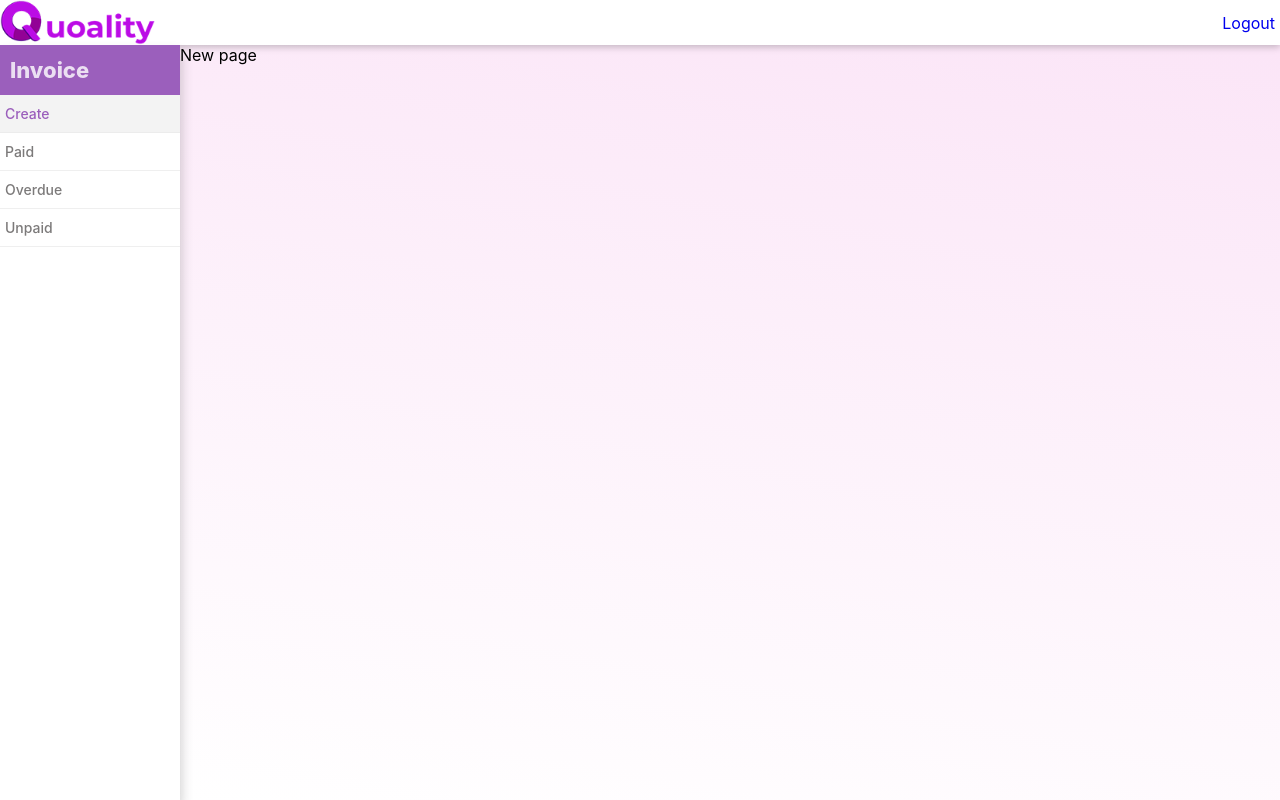
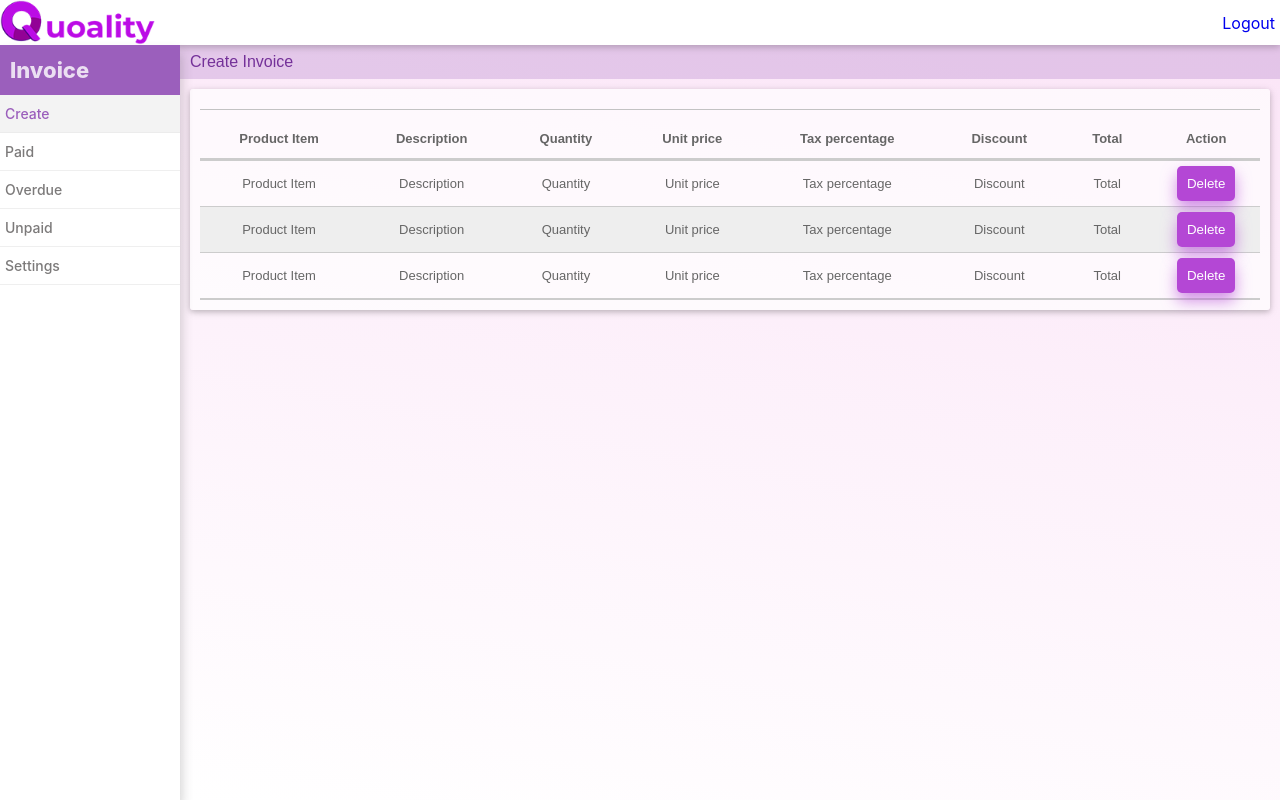
Before and after one commit to blessedjasonmwanza/quoality-invoice, a React (Create React App) app: page /new in a window 1280 px wide. Built offline with nearby package versions, Linux system fonts and the light colour scheme.

Commit message:
Add dashboard routes and new invoice table template UI

```diff
--- a/src/App.css
+++ b/src/App.css
@@ -1,13 +1,15 @@
-img{
+img, .no-drag{
   -webkit-user-drag: none;
   -ms-user-select: none;
   -moz-user-select: none;
   -webkit-user-select: none;
   user-select: none;
 }
-a{
+
+a {
   text-decoration: none;
 }
+
 .vh-center {
   align-items: center;
   align-content: center;
@@ -23,6 +25,11 @@ a{
   box-shadow: 0 8px 15px rgb(180 71 213 / 60%);
   outline: none;
   transition: .6s;
+  cursor: pointer;
+}
+
+.btn:hover {
+  background: var(--theme-color);
 }
 
 .btn:focus {
@@ -35,6 +42,15 @@ a{
 
 .d-flex {
   display: flex;
+}
+
+hr{
+  display: block;
+  width: 100%;
+  margin: 8px 0px;
+  border: 0px solid transparent;
+  border-bottom: 1px solid #c3c3c3;
+  margin: 10px 0;
 }
 
 .top-nav {
@@ -85,6 +101,7 @@ a{
   display:flex;
   flex-flow: column;
 }
+
 .left-nav .nav-features a {
   padding: 10px 5px;
   font-weight: 500;
@@ -111,4 +128,25 @@ main {
   top: var(--top-nav-height);
   left: var(--left-nav-width);
   background: linear-gradient(190deg,#fbe5f7,#fff);
+  transition: 0.6s;
 }
+
+
+.card-hovered{
+  font-family: sans-serif;
+  padding: 10px;
+  margin: 10px;
+  background-color: rgba(255, 255, 255, 0.7);
+  box-shadow: 0 2px 5px 0 rgba(0, 0, 0, 0.161), 0 2px 10px 0 rgba(0, 0, 0, 0.122);
+  border-radius: 3px;
+}
+
+.display-title{
+  display: flex;
+  align-items: center;
+  background: rgba(var(--theme-color-coords), 0.25);
+  font-family: sans-serif;
+  font-size: 16px;
+  color: #743199;
+  padding: 8px 10px;
+}
--- /dev/null
+++ b/src/assets/css/NewInvoice.css
@@ -0,0 +1,33 @@
+.new-invoice-table {
+    width:100%;
+    margin:0 auto;
+    clear:both;
+    border-collapse:separate;
+    border-spacing:0;
+    border-bottom: 1px solid rgb(204, 204, 204);
+    color: rgb(102, 102, 102);
+    font-size: 13px;
+    line-height: 18.2px;
+}
+.new-invoice-table thead tr th {
+    border-bottom: 3px solid rgb(204, 204, 204);
+    font-weight: 700;
+    padding: 10px 18px;
+    text-align: center;
+}
+
+.new-invoice-table tbody tr td {
+    border-bottom: 1px solid rgb(204, 204, 204);
+    padding: 5px 10px;
+    text-align: center;
+}
+.new-invoice-table tbody tr{
+    transition: 0.6s;
+}
+
+.new-invoice-table tbody tr:nth-child(even){
+    background-color: #eeeeee;
+}
+.new-invoice-table tbody tr:hover{
+    background-color: #dddcdc;
+}
--- a/src/components/LeftNav.js
+++ b/src/components/LeftNav.js
@@ -3,17 +3,34 @@ import { NavLink } from 'react-router-dom'
 
 export default function LeftNav() {
   return (
-    <header className="left-nav">
+    <header className="left-nav no-drag">
         <h1 className='brand-name'>Invoice</h1>
         <nav className="nav-features">
-            <NavLink to='/new'className={({ isActive }) =>
-            isActive ? 'active' : undefined
-          }>
-                Create
+            <NavLink to='/new' className={({ isActive }) =>
+              isActive ? 'no-drag active' : 'no-drag'
+            }>
+              Create
             </NavLink>
-            <NavLink to='/paid' >Paid</NavLink>
-            <NavLink to='/overdue' >Overdue</NavLink>
-            <NavLink to='/unpaid' >Unpaid</NavLink>
+            <NavLink to='/paid' className={({ isActive }) =>
+              isActive ? 'no-drag active' : 'no-drag'
+            }>
+              Paid
+            </NavLink>
+            <NavLink to='/overdue' className={({ isActive }) =>
+              isActive ? 'no-drag active' : 'no-drag'
+            }>
+              Overdue
+            </NavLink>
+            <NavLink to='/unpaid' className={({ isActive }) =>
+              isActive ? 'no-drag active' : 'no-drag'
+            }>
+              Unpaid
+            </NavLink>
+            <NavLink to='/settings' className={({ isActive }) =>
+              isActive ? 'no-drag active' : 'no-drag'
+            }>
+              Settings
+            </NavLink>
         </nav>
     </header>
   )
--- a/src/components/New.js
+++ b/src/components/New.js
@@ -1,7 +1,65 @@
 import React from 'react'
+import '../assets/css/NewInvoice.css';
 
 export default function New() {
   return (
-    <div>New page</div>
+    <>
+      <span className='display-title'>Create Invoice</span>
+      <div className='card-hovered'>
+        <hr />
+        <table className='new-invoice-table'>
+          <thead>
+            <tr>
+              <th>Product Item</th>
+              <th>Description</th>
+              <th>Quantity</th>
+              <th>Unit price</th>
+              <th>Tax percentage</th>
+              <th>Discount</th>
+              <th>Total</th>
+              <th>Action</th>
+            </tr>
+          </thead>
+          <tbody>
+            <tr>
+              <td>Product Item</td>
+              <td>Description</td>
+              <td>Quantity</td>
+              <td>Unit price</td>
+              <td>Tax percentage</td>
+              <td>Discount</td>
+              <td>Total</td>
+              <td>
+                <button className='btn'>Delete</button>
+              </td>
+            </tr>
+            <tr>
+              <td>Product Item</td>
+              <td>Description</td>
+              <td>Quantity</td>
+              <td>Unit price</td>
+              <td>Tax percentage</td>
+              <td>Discount</td>
+              <td>Total</td>
+              <td>
+                <button className='btn'>Delete</button>
+              </td>
+            </tr>
+            <tr>
+              <td>Product Item</td>
+              <td>Description</td>
+              <td>Quantity</td>
+              <td>Unit price</td>
+              <td>Tax percentage</td>
+              <td>Discount</td>
+              <td>Total</td>
+              <td>
+                <button className='btn'>Delete</button>
+              </td>
+            </tr>
+          </tbody>
+        </table>
+      </div>
+    </>
   )
 }
--- /dev/null
+++ b/src/components/Overdue.js
@@ -0,0 +1,7 @@
+import React from 'react'
+
+export default function Overdue() {
+  return (
+    <span className='display-title'>Overdue Invoices</span>
+  )
+}
--- /dev/null
+++ b/src/components/Paid.js
@@ -0,0 +1,7 @@
+import React from 'react'
+
+export default function Paid() {
+  return (
+    <span className='display-title'>Paid Invoices</span>
+  )
+}
--- /dev/null
+++ b/src/components/Settings.js
@@ -0,0 +1,7 @@
+import React from 'react'
+
+export default function Settings() {
+  return (
+    <span className='display-title'>Settings</span>
+  )
+}
--- a/src/components/TopNav.js
+++ b/src/components/TopNav.js
@@ -6,7 +6,7 @@ export default function TopNav() {
   return (
     <header className='top-nav'>
         <img src={logo} alt="logo" className='logo' />
-        <NavLink to='/logout' >Logout</NavLink>
+        <NavLink to='/logout' className="no-drag">Logout</NavLink>
     </header>
   )
 }
--- /dev/null
+++ b/src/components/Unpaid.js
@@ -0,0 +1,7 @@
+import React from 'react'
+
+export default function Unpaid() {
+  return (
+    <span className='display-title'>Unpaid Invoices</span>
+  )
+}
--- a/src/index.css
+++ b/src/index.css
@@ -1,6 +1,6 @@
 :root {
   --theme-color: #9b5fbc;
-  --them-color-coords: 155, 95, 188;
+  --theme-color-coords: 155, 95, 188;
   --left-nav-width: 180px;
   --top-nav-height: 45px;
 }
--- a/src/pages/Dashboard.js
+++ b/src/pages/Dashboard.js
@@ -2,7 +2,11 @@ import React from 'react'
 import { Route, Routes } from 'react-router-dom'
 import LeftNav from '../components/LeftNav'
 import New from '../components/New'
+import Overdue from '../components/Overdue'
+import Paid from '../components/Paid'
+import Settings from '../components/Settings'
 import TopNav from '../components/TopNav'
+import Unpaid from '../components/Unpaid'
 
 export default function Dashboard() {
   return (
@@ -12,6 +16,10 @@ export default function Dashboard() {
       <main>
         <Routes>
           <Route path="/new"  element={<New />} />
+          <Route path="/paid"  element={<Paid />} />
+          <Route path="/overdue"  element={<Overdue />} />
+          <Route path="/unpaid"  element={<Unpaid />} />
+          <Route path="/settings"  element={<Settings />} />
         </Routes>
       </main>
     </>
```
